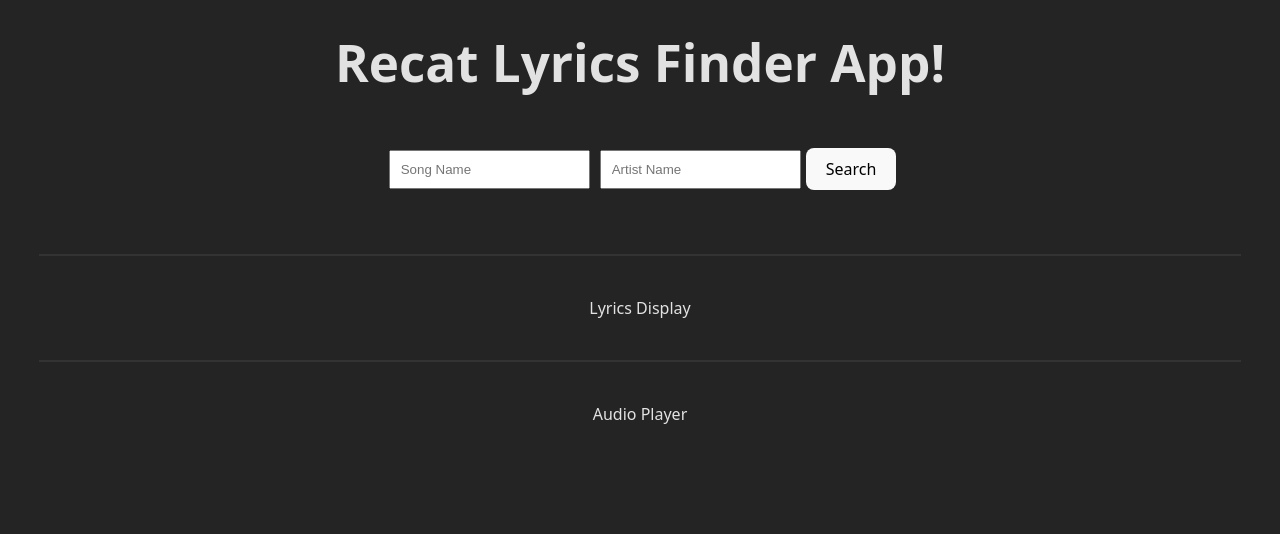
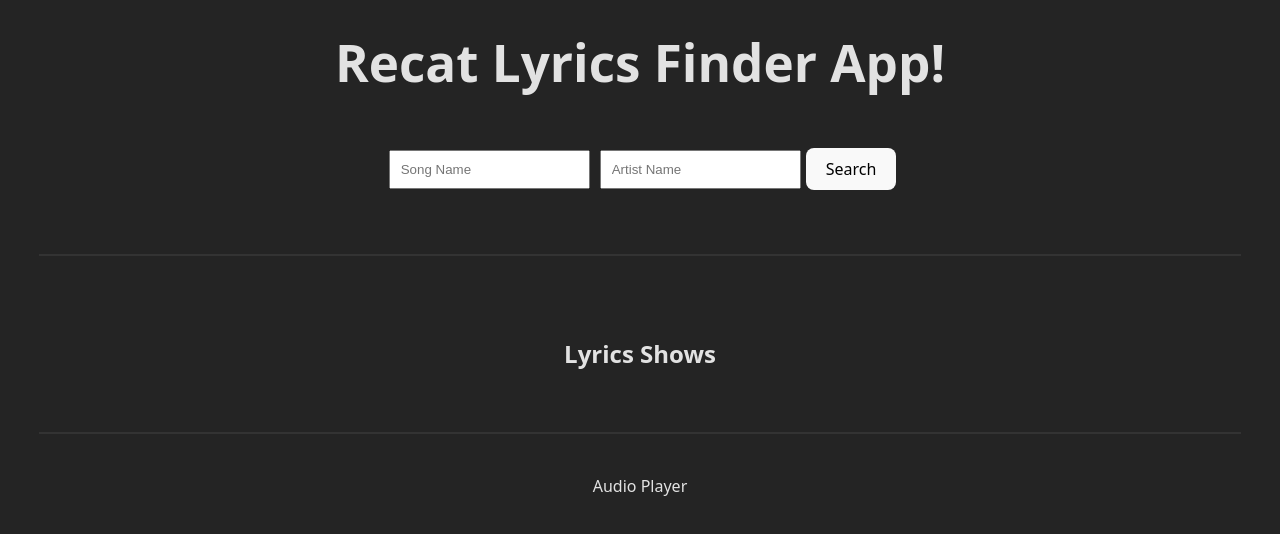
Before and after one commit to surendergupta/react-lyrics-finder, a React (Vite) app: page / in a window 1280 px wide. Shown: the top 534 px of the page. Built offline with nearby package versions, Linux system fonts and the light colour scheme.

Commit message:
LyricsDplay  component complete

```diff
--- a/src/App.jsx
+++ b/src/App.jsx
@@ -17,9 +17,13 @@ const App = () => {
           setSongInfo={setSongInfo}
         />
         <hr />
-        <LyricsDisplay />
+        <LyricsDisplay
+          lyrics={lyrics}
+        />
         <hr />
-        <AudioPlayer />
+        <AudioPlayer
+          songInfo={songInfo}
+        />
       </div>
     </>
   )
--- a/src/Components/LyricsDisplay/LyricsDisplay.jsx
+++ b/src/Components/LyricsDisplay/LyricsDisplay.jsx
@@ -2,10 +2,11 @@ import React from 'react'
 
 import './LyricsDisplay.css'
 
-const LyricsDisplay = () => {
+const LyricsDisplay = ({ lyrics }) => {
   return (
-    <div>
-        Lyrics Display
+    <div className='lyrics'>
+        <h2>Lyrics Shows</h2>
+        <pre>{lyrics}</pre>
     </div>
   )
 }
```
